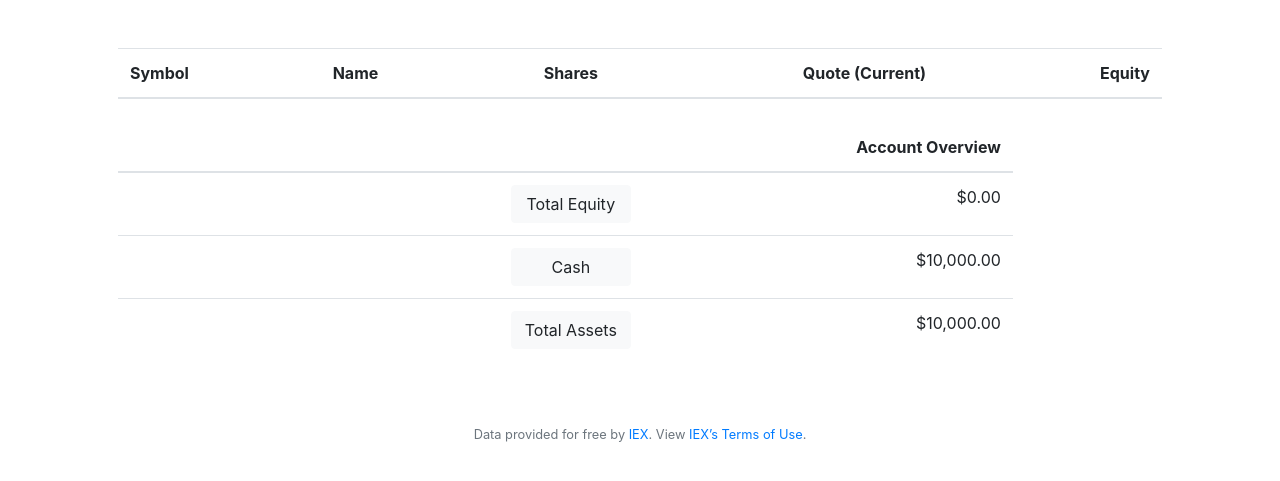
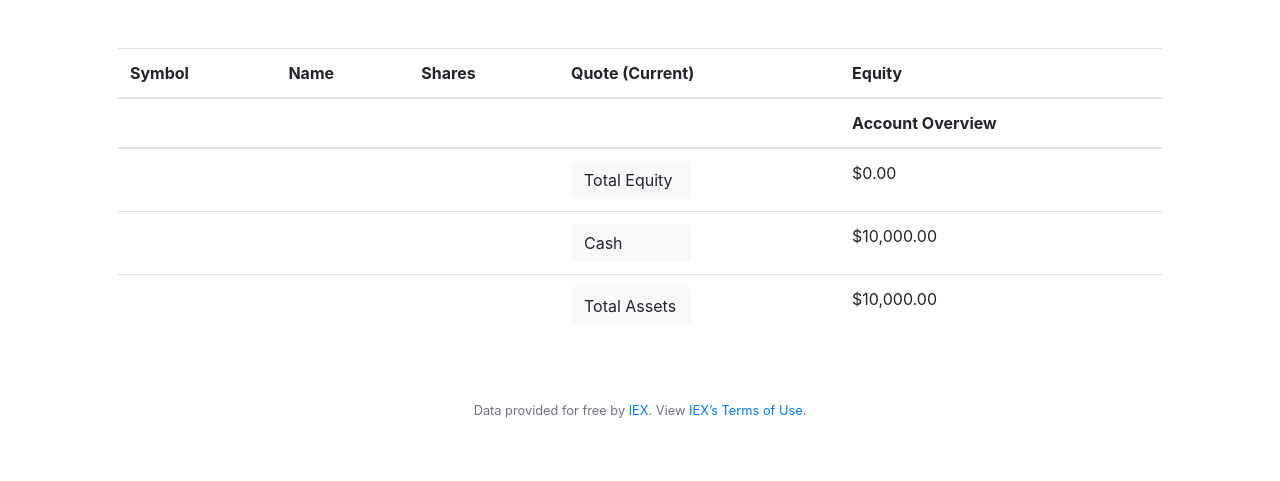
Before and after one commit to nuoxoxo/cs50x.me, a Flask app: page / in a window 1280 px wide. Shown: the part 76-557 px from the top of the page. Run offline with Flask 2, Linux system fonts and the light colour scheme; a user stored in the database is signed in; data comes from the database, SQL or seed files in the repository; some libraries are stand-ins or nearby versions.

Commit message:
Update index.html

```diff
--- a/week9/finance/templates/index.html
+++ b/week9/finance/templates/index.html
@@ -10,10 +10,10 @@
         <thead>
             <tr>
             <th scope="col" style="text-align:left">Symbol</th>
-            <th scope="col" style="text-align:center">Name</th>
-            <th scope="col" style="text-align:center">Shares</th>
-            <th scope="col" style="text-align:center">Quote (Current)</th>
-            <th scope="col" style="text-align:right">Equity</th>
+            <th scope="col" style="text-align:left">Name</th>
+            <th scope="col" style="text-align:left">Shares</th>
+            <th scope="col" style="text-align:left">Quote (Current)</th>
+            <th scope="col" style="text-align:left">Equity</th>
             </tr>
         </thead>
 
@@ -22,10 +22,10 @@
             {% for stock in stocks %}
             <tr>
                 <td style="text-align:left">{{ stock["symbol"] }}</td>
-                <td style="text-align:center">{{ stock["name"] }}</td>
-                <td style="text-align:center">{{ stock["shares"] }}</td>
-                <td style="text-align:center">{{ stock["quote"] }}</td>
-                <td style="text-align:right">{{ stock["total"] }}</td>
+                <td style="text-align:left">{{ stock["name"] }}</td>
+                <td style="text-align:left">{{ stock["shares"] }}</td>
+                <td style="text-align:left">{{ stock["quote"] }}</td>
+                <td style="text-align:left">{{ stock["total"] }}</td>
             </tr>
             {% endfor %}
             <!--</tr>-->
@@ -35,27 +35,28 @@
     <!--<table class="table table-striped">-->
         <thead>
             <tr>
-            <th style="text-align:right" colspan=4 scope="col"><br>Account Overview</th>
+            <th colspan=4></th>
+            <th style="text-align:left" scope="col">Account Overview</th>
             </tr>
         </thead>
         <tbody>
             <tr>
-                <td colspan=2></td>
-                <td style="text-align:center">
-                    <button type="button" class="btn btn-light" style="width: 120px">Total Equity</button></td>
-                <td style="text-align:right">{{ equity }}</td>
+                <td colspan=3></td>
+                <td style="text-align:left">
+                    <button type="button" class="btn btn-light" style="width: 120px; text-align:left">Total Equity</button></td>
+                <td style="text-align:left">{{ equity }}</td>
             </tr>
             <tr>
-                <td colspan=2></td>
-                <td style="text-align:center">
-                    <button type="button" class="btn btn-light" style="width: 120px">Cash</button></td>
-                <td style="text-align:right">{{ balance }}</td>
+                <td colspan=3></td>
+                <td style="text-align:left">
+                    <button type="button" class="btn btn-light" style="width: 120px; text-align:left">Cash</button></td>
+                <td style="text-align:left">{{ balance }}</td>
             </tr>
             <tr>
-                <td colspan=2></td>
-                <td style="text-align:center">
-                    <button type="button" class="btn btn-light" style="width: 120px">Total Assets</button></td>
-                <td style="text-align:right">{{ assets }}</td>
+                <td colspan=3></td>
+                <td style="text-align:left">
+                    <button type="button" class="btn btn-light" style="width: 120px; text-align:left">Total Assets</button></td>
+                <td style="text-align:left">{{ assets }}</td>
             </tr>
         </tbody>
 
```
